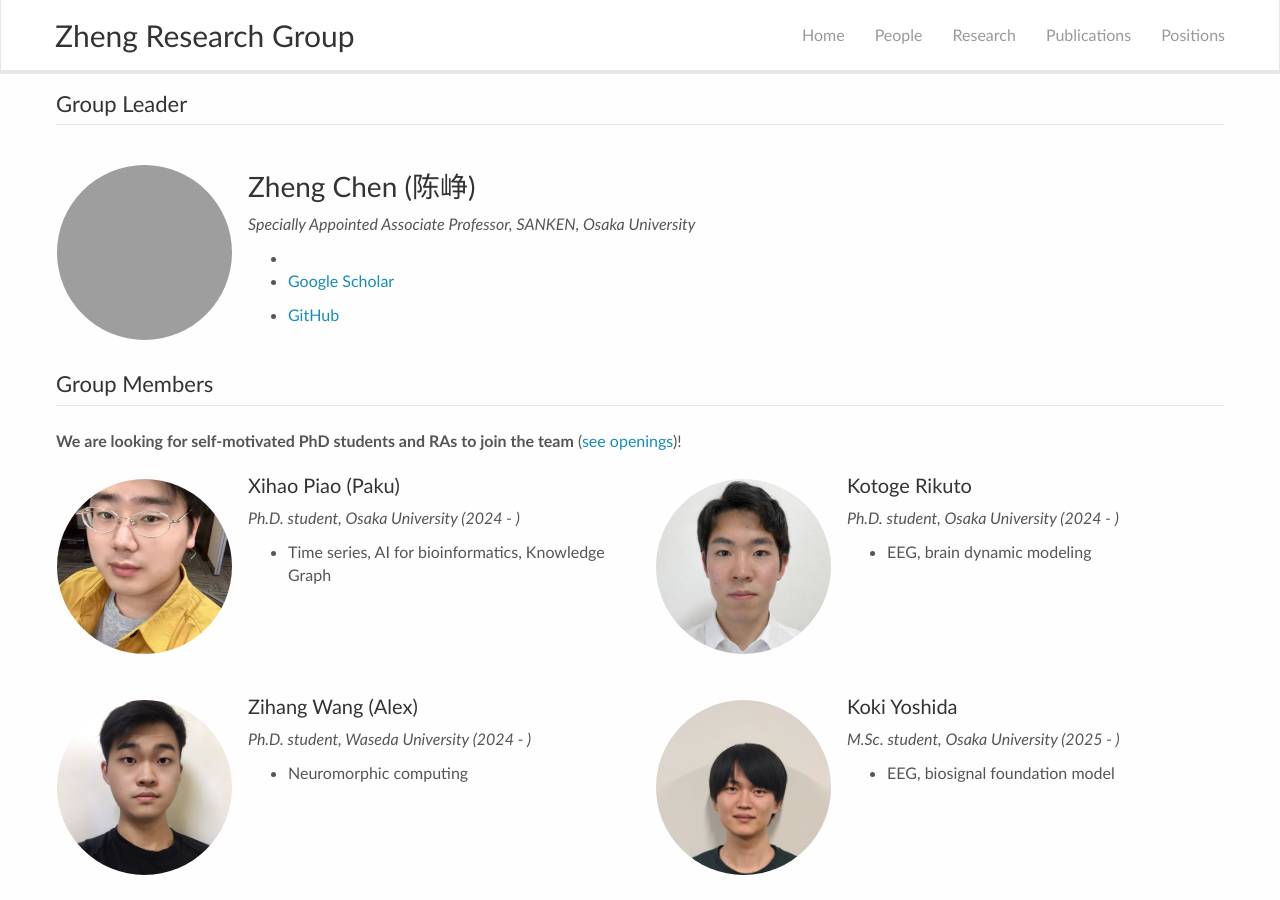
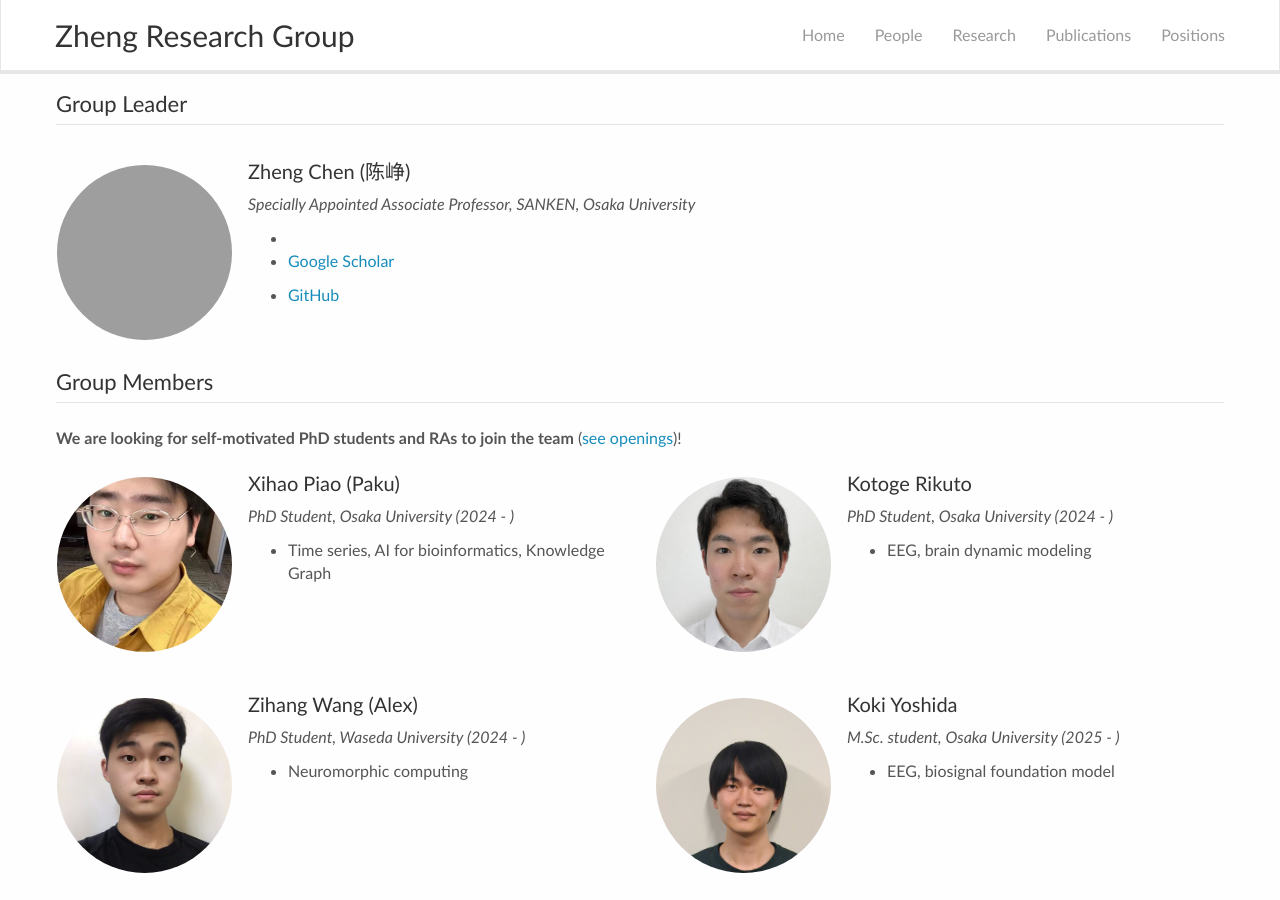
Before and after one commit to zhengchen3/zhengchen3.github.io, a Jekyll site: the page built from _pages/team.md, in a window 1280 px wide and 900 px high. Built offline with Jekyll 4.4.1, drawn with Linux system fonts in a browser that asks for light colours; nearby versions of some CDN libraries.

Commit message:
Update team page layout and CSS

```diff
--- a/_pages/team.md
+++ b/_pages/team.md
@@ -13,7 +13,7 @@ permalink: /team/
 <div class="row">
 <div class="col-sm-12 clearfix">
   <img src="{{ site.url }}{{ site.baseurl }}/images/teampic/{{ pi.photo }}" alt="{{ pi.name }}" style="float:left; margin-right:16px; width:175px; height:175px; border-radius:50%; object-fit:cover;" />
-  <h3>{{ pi.name }}</h3>
+  <h4>{{ pi.name }}</h4>
   <i>{{ pi.info }}</i>
   <ul style="overflow: hidden">
 
@@ -63,7 +63,7 @@ permalink: /team/
 alt="Xihao Piao (Paku)"
 style="float:left; margin-right:16px; width:175px; height:175px; border-radius:50%; object-fit:cover;" />
 <h4>Xihao Piao (Paku)</h4>
-<i>Ph.D. student, Osaka University (2024 - )</i>
+<i>PhD Student, Osaka University (2024 - )</i>
 <ul style="overflow: hidden">
 <li>Time series, AI for bioinformatics, Knowledge Graph</li>
 </ul>
@@ -74,7 +74,7 @@ style="float:left; margin-right:16px; width:175px; height:175px; border-radius:5
 alt="Kotoge Rikuto"
 style="float:left; margin-right:16px; width:175px; height:175px; border-radius:50%; object-fit:cover;" />
 <h4>Kotoge Rikuto</h4>
-<i>Ph.D. student, Osaka University (2024 - )</i>
+<i>PhD Student, Osaka University (2024 - )</i>
 <ul style="overflow: hidden">
 <li>EEG, brain dynamic modeling</li>
 </ul>
@@ -87,7 +87,7 @@ style="float:left; margin-right:16px; width:175px; height:175px; border-radius:5
 alt="Zihang Wang (Alex)"
 style="float:left; margin-right:16px; width:175px; height:175px; border-radius:50%; object-fit:cover;" />
 <h4>Zihang Wang (Alex)</h4>
-<i>Ph.D. student, Waseda University (2024 - )</i>
+<i>PhD Student, Waseda University (2024 - )</i>
 <ul style="overflow: hidden">
 <li>Neuromorphic computing</li>
 </ul>
```
